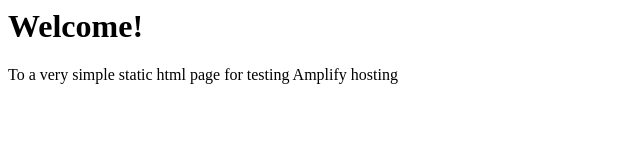
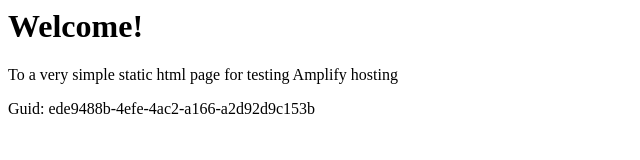
Before and after one commit to aws-aemilia-fra/Github-PR-Commit-Integration-Test-DoNotTouch-v1-preprod-eu-central-1, a website: page src/index.html in a window 1280 px wide. Shown: the whole page, without its empty margins (0-640 px from the left). Drawn offline with Linux system fonts and the light colour scheme.

Commit message:
commit from integ tests

```diff
--- a/src/index.html
+++ b/src/index.html
@@ -1,3 +1,5 @@
+
+
 <html lang="en">
 
 <head>
@@ -10,6 +12,6 @@
 <body>
     <h1>Welcome!</h1>
     <p>To a very simple static html page for testing Amplify hosting</p>
-</body>
+    <p>Guid: ede9488b-4efe-4ac2-a166-a2d92d9c153b</p></body>
 
 </html>
```
